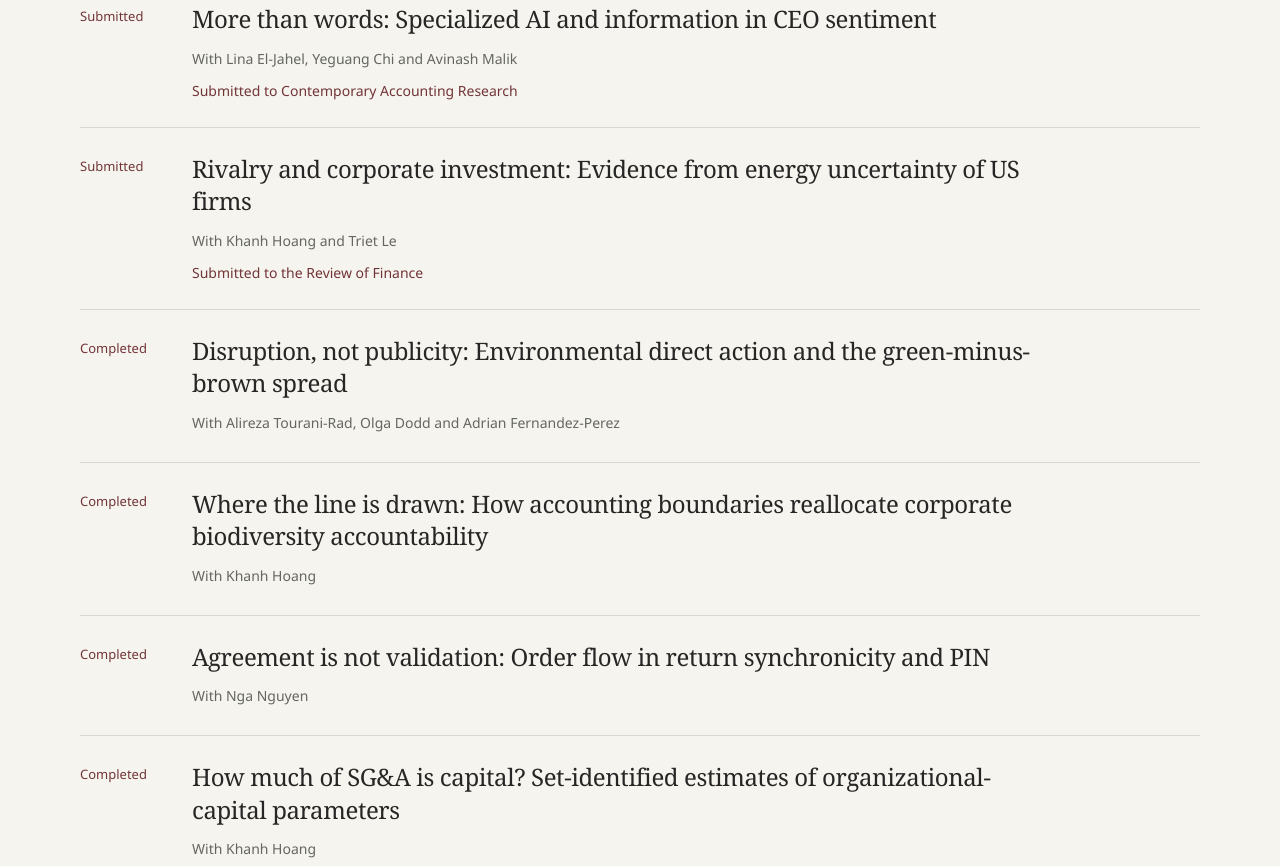
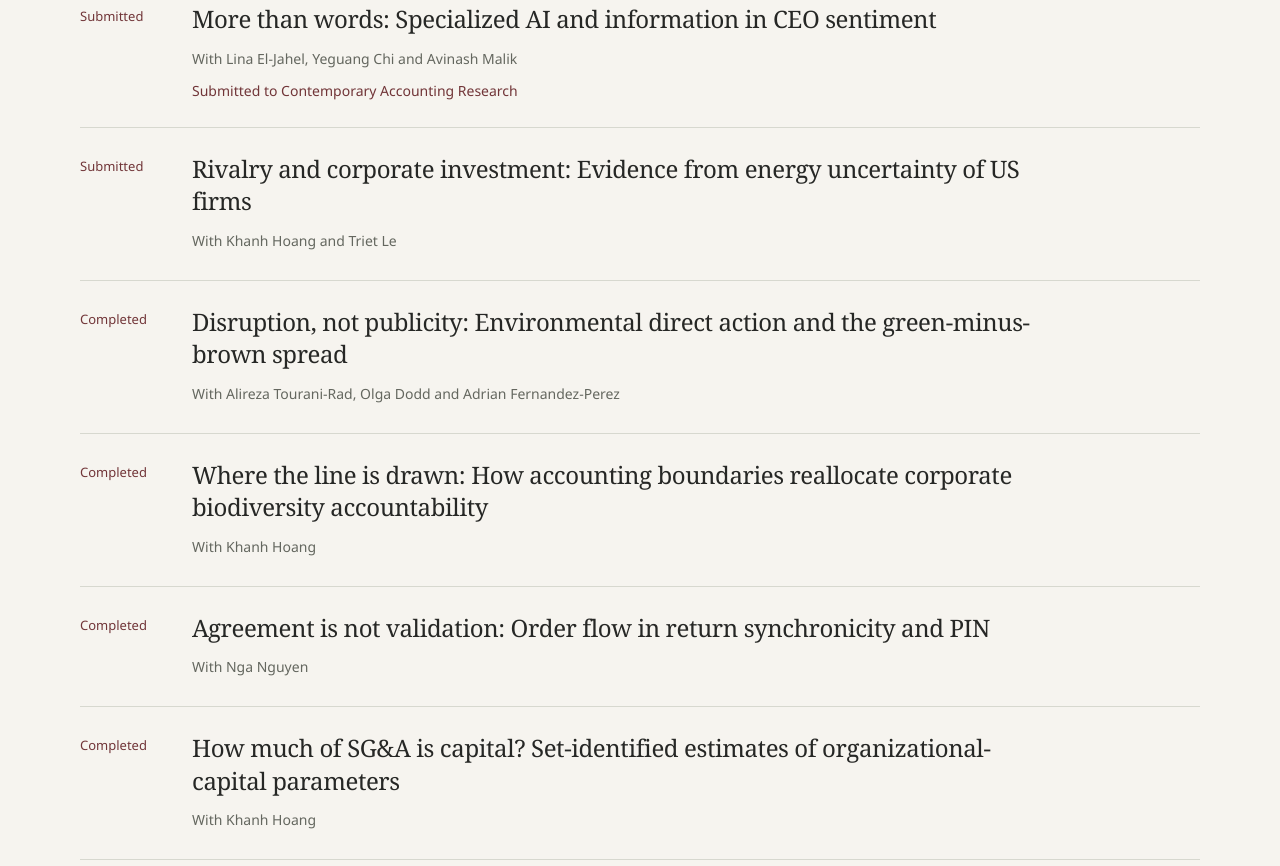
Before and after one commit to HarrisVu/HarrisVu.github.io, a plain HTML site: page index.html in a window 1280 px wide. Shown: the part 3376-4242 px from the top of the page. Drawn offline with Linux system fonts and the light colour scheme.

Commit message:
Remove journal submission detail from Rivalry paper

```diff
--- a/index.html
+++ b/index.html
@@ -455,7 +455,7 @@ h1 { font-family: var(--serif); font-size: clamp(78px, 8vw, 116px); letter-spaci
       <h3 class="subsection-heading">Completed manuscripts</h3>
       <ol class="paper-list working-list">
         <li class="working-paper"><span class="work-stage">Submitted</span><article class="paper-body"><h4>More than words: Specialized AI and information in CEO sentiment</h4><p class="coauthors">With Lina El-Jahel, Yeguang Chi and Avinash Malik</p><p class="work-review">Submitted to Contemporary Accounting Research</p></article></li>
-        <li class="working-paper"><span class="work-stage">Submitted</span><article class="paper-body"><h4>Rivalry and corporate investment: Evidence from energy uncertainty of US firms</h4><p class="coauthors">With Khanh Hoang and Triet Le</p><p class="work-review">Submitted to the Review of Finance</p></article></li>
+        <li class="working-paper"><span class="work-stage">Submitted</span><article class="paper-body"><h4>Rivalry and corporate investment: Evidence from energy uncertainty of US firms</h4><p class="coauthors">With Khanh Hoang and Triet Le</p></article></li>
         <li class="working-paper"><span class="work-stage">Completed</span><article class="paper-body"><h4>Disruption, not publicity: Environmental direct action and the green-minus-brown spread</h4><p class="coauthors">With Alireza Tourani-Rad, Olga Dodd and Adrian Fernandez-Perez</p></article></li>
         <li class="working-paper"><span class="work-stage">Completed</span><article class="paper-body"><h4>Where the line is drawn: How accounting boundaries reallocate corporate biodiversity accountability</h4><p class="coauthors">With Khanh Hoang</p></article></li>
         <li class="working-paper"><span class="work-stage">Completed</span><article class="paper-body"><h4>Agreement is not validation: Order flow in return synchronicity and PIN</h4><p class="coauthors">With Nga Nguyen</p></article></li>
```
